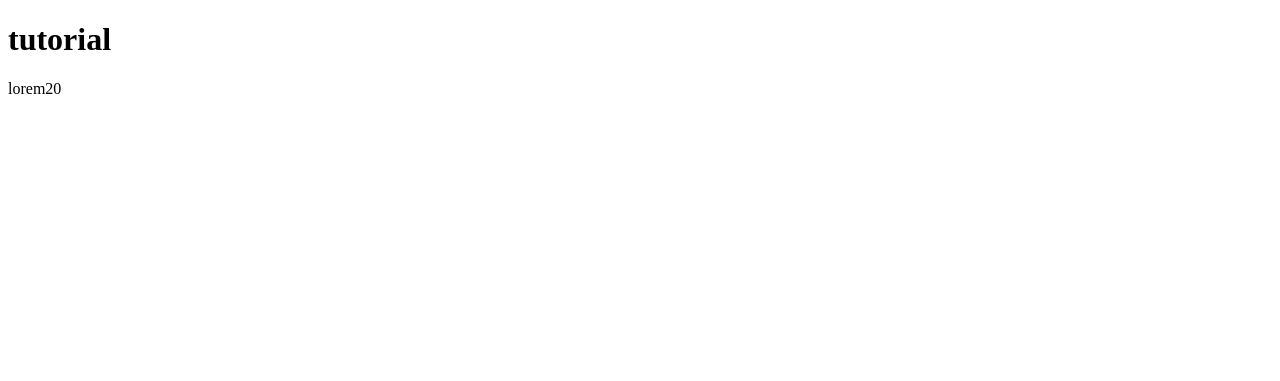
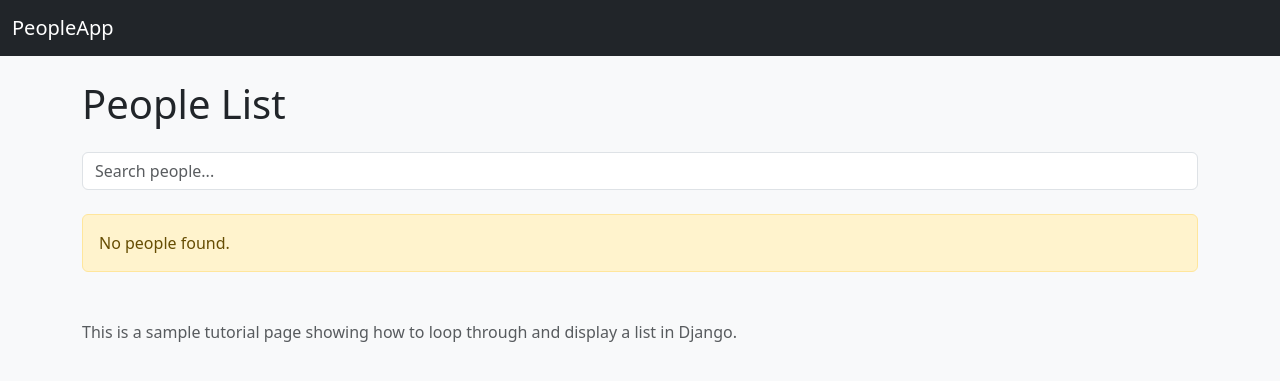
Before and after one commit to vish-001-saxena/final_backend, a Django app: page / in a window 1280 px wide. Before the commit the part shown is almost empty. Shown: the top 381 px of the page. Run offline with Django 5.2, Linux system fonts and the light colour scheme.

Commit message:
index.html update

```diff
--- a/home/templates/index.html
+++ b/home/templates/index.html
@@ -3,16 +3,53 @@
 <head>
     <meta charset="UTF-8">
     <meta name="viewport" content="width=device-width, initial-scale=1.0">
-    <title>frontend</title>
+    <title>Tutorial - People List</title>
+    <!-- Bootstrap CDN for styling -->
+    <link href="https://cdn.jsdelivr.net/npm/bootstrap@5.3.0/dist/css/bootstrap.min.css" rel="stylesheet">
 </head>
-<body>
-    <h1>tutorial</h1>
+<body class="bg-light">
 
+    <!-- Navigation -->
+    <nav class="navbar navbar-expand-lg navbar-dark bg-dark">
+        <div class="container-fluid">
+            <a class="navbar-brand" href="#">PeopleApp</a>
+        </div>
+    </nav>
 
-    {%for people in people%}
-     {{peoples}}
-    {% endfor%}
+    <div class="container mt-4">
+        <h1 class="mb-4">People List</h1>
 
-    <p>lorem20</p>
+        <!-- Search Box (UI only) -->
+        <form class="mb-4">
+            <input type="text" class="form-control" placeholder="Search people..." />
+        </form>
+
+        <!-- Check if list is empty -->
+        {% if people %}
+            <table class="table table-striped">
+                <thead class="table-dark">
+                    <tr>
+                        <th>#</th>
+                        <th>Name</th>
+                    </tr>
+                </thead>
+                <tbody>
+                    {% for person in people %}
+                        <tr>
+                            <td>{{ forloop.counter }}</td>
+                            <td>{{ person }}</td>
+                        </tr>
+                    {% endfor %}
+                </tbody>
+            </table>
+        {% else %}
+            <div class="alert alert-warning">
+                No people found.
+            </div>
+        {% endif %}
+
+        <p class="mt-5 text-muted">This is a sample tutorial page showing how to loop through and display a list in Django.</p>
+    </div>
+
 </body>
 </html>
```
